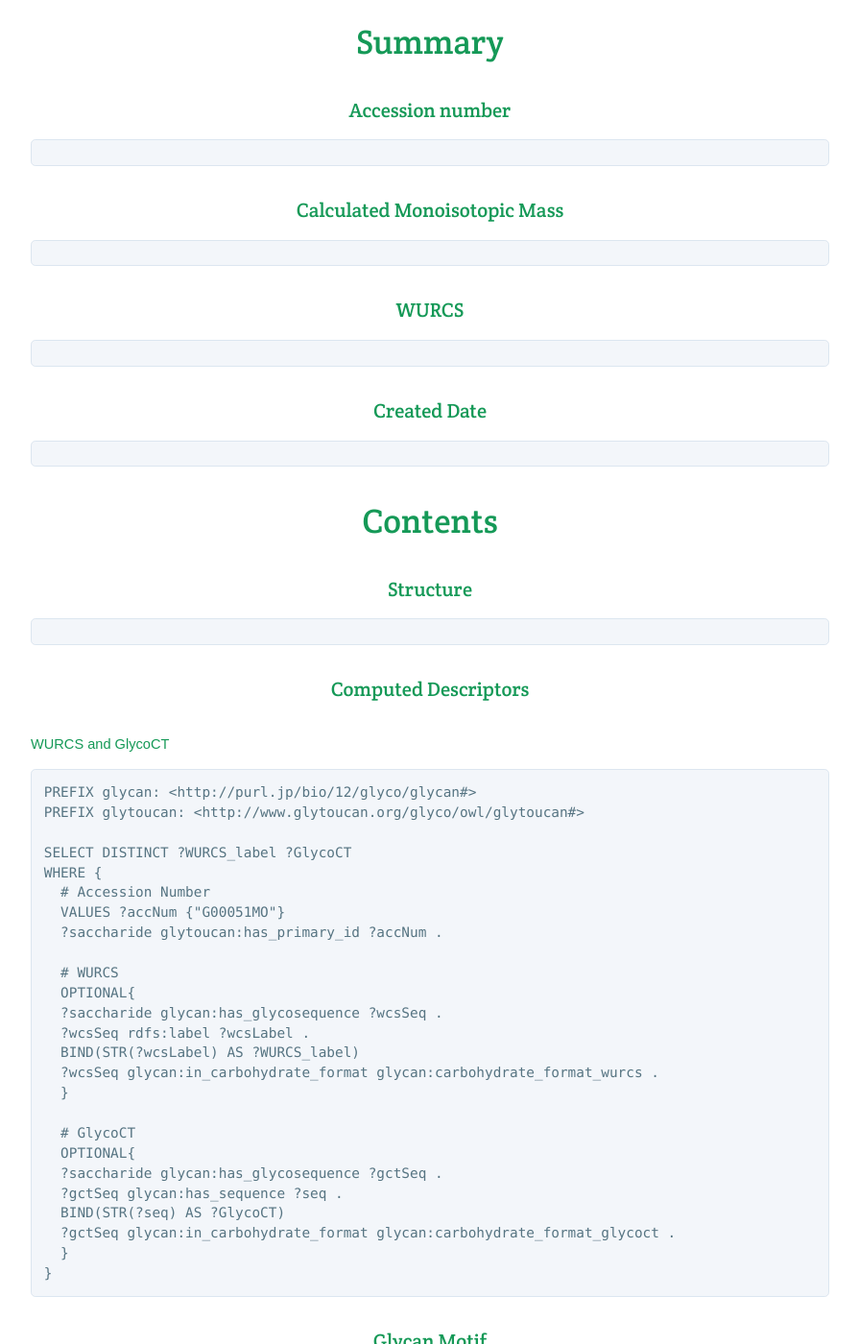
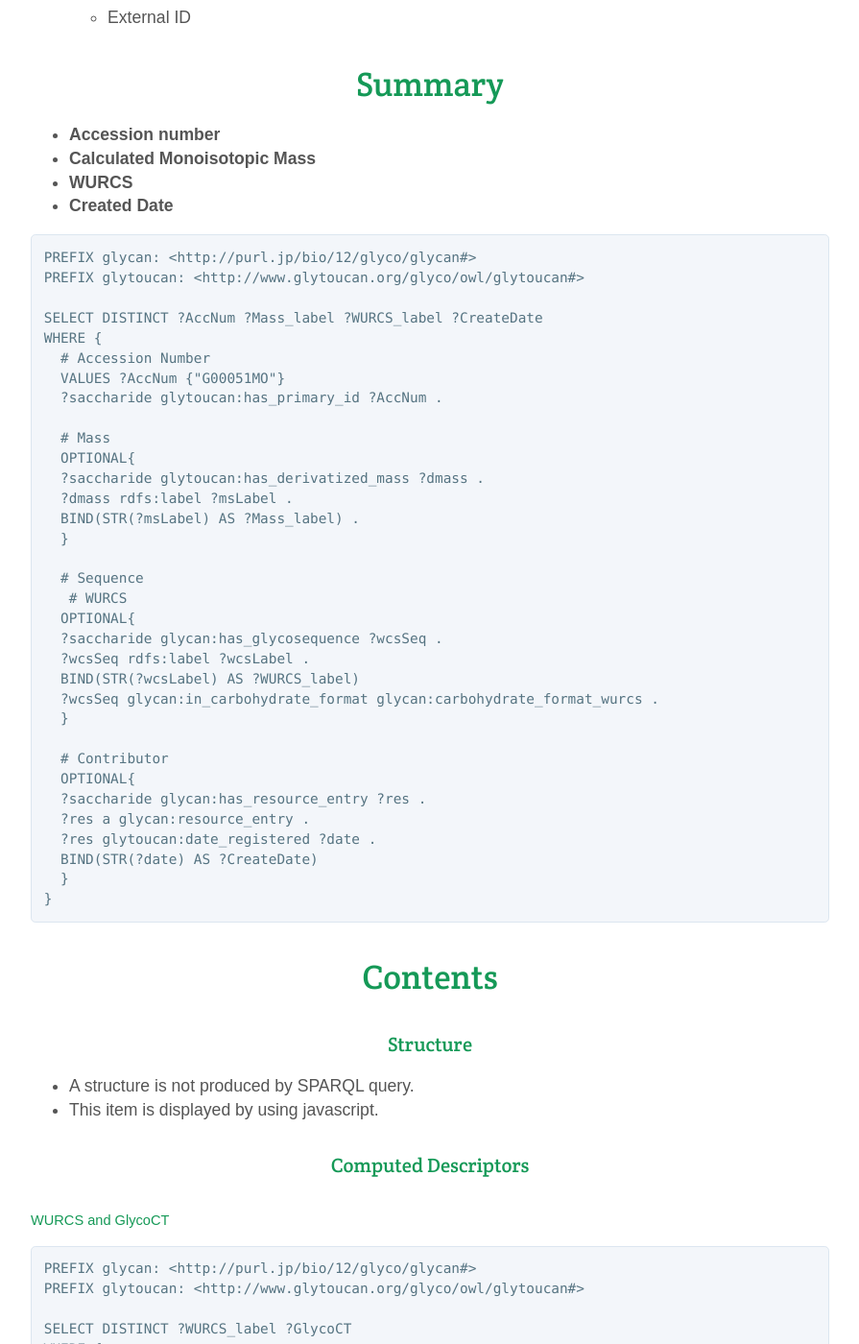
Before and after one commit to glytoucan/glytoucan, a Jekyll site: the page built from system/glycanEntry/sparql.md, in a window 1280 px wide and 1400 px high, scrolled down 676 px. Shown: the whole window at 96% size, without its empty margins (192-1087 px from the left). Built offline with Jekyll 4.4.1, drawn with Linux system fonts in a browser that asks for light colours; nearby versions of some CDN libraries.

Commit message:
update /glycanEntry/sparql.md

````diff
--- a/system/glycanEntry/sparql.md
+++ b/system/glycanEntry/sparql.md
@@ -4,6 +4,8 @@ layout: default
 ---
 
 # Items of the Glycan Entry
+
+date:4/8/2016
 
 * **Summary**
 	* Accession number
@@ -23,33 +25,56 @@ layout: default
 
 # Summary
 
-### Accession number
+* **Accession number**
+* **Calculated Monoisotopic Mass**
+* **WURCS**
+* **Created Date**
+
 
 ```
+PREFIX glycan: <http://purl.jp/bio/12/glyco/glycan#>
+PREFIX glytoucan: <http://www.glytoucan.org/glyco/owl/glytoucan#>
+
+SELECT DISTINCT ?AccNum ?Mass_label ?WURCS_label ?CreateDate
+WHERE {
+  # Accession Number
+  VALUES ?AccNum {"G00051MO"}
+  ?saccharide glytoucan:has_primary_id ?AccNum .
+
+  # Mass
+  OPTIONAL{
+  ?saccharide glytoucan:has_derivatized_mass ?dmass .
+  ?dmass rdfs:label ?msLabel .
+  BIND(STR(?msLabel) AS ?Mass_label) .
+  }
+
+  # Sequence
+   # WURCS
+  OPTIONAL{
+  ?saccharide glycan:has_glycosequence ?wcsSeq .
+  ?wcsSeq rdfs:label ?wcsLabel .
+  BIND(STR(?wcsLabel) AS ?WURCS_label)
+  ?wcsSeq glycan:in_carbohydrate_format glycan:carbohydrate_format_wurcs .
+  }
+
+  # Contributor
+  OPTIONAL{
+  ?saccharide glycan:has_resource_entry ?res .
+  ?res a glycan:resource_entry .
+  ?res glytoucan:date_registered ?date .
+  BIND(STR(?date) AS ?CreateDate)
+  }
+}
 ```
 
-### Calculated Monoisotopic Mass
-
-```
-```
-
-### WURCS
-
-```
-```
-
-### Created Date
-
-```
-```
 
 
 # Contents
 
 ### Structure
 
-```
-```
+* A structure is not produced by SPARQL query.
+* This item is displayed by using javascript.
 
 ### Computed Descriptors
 
````
